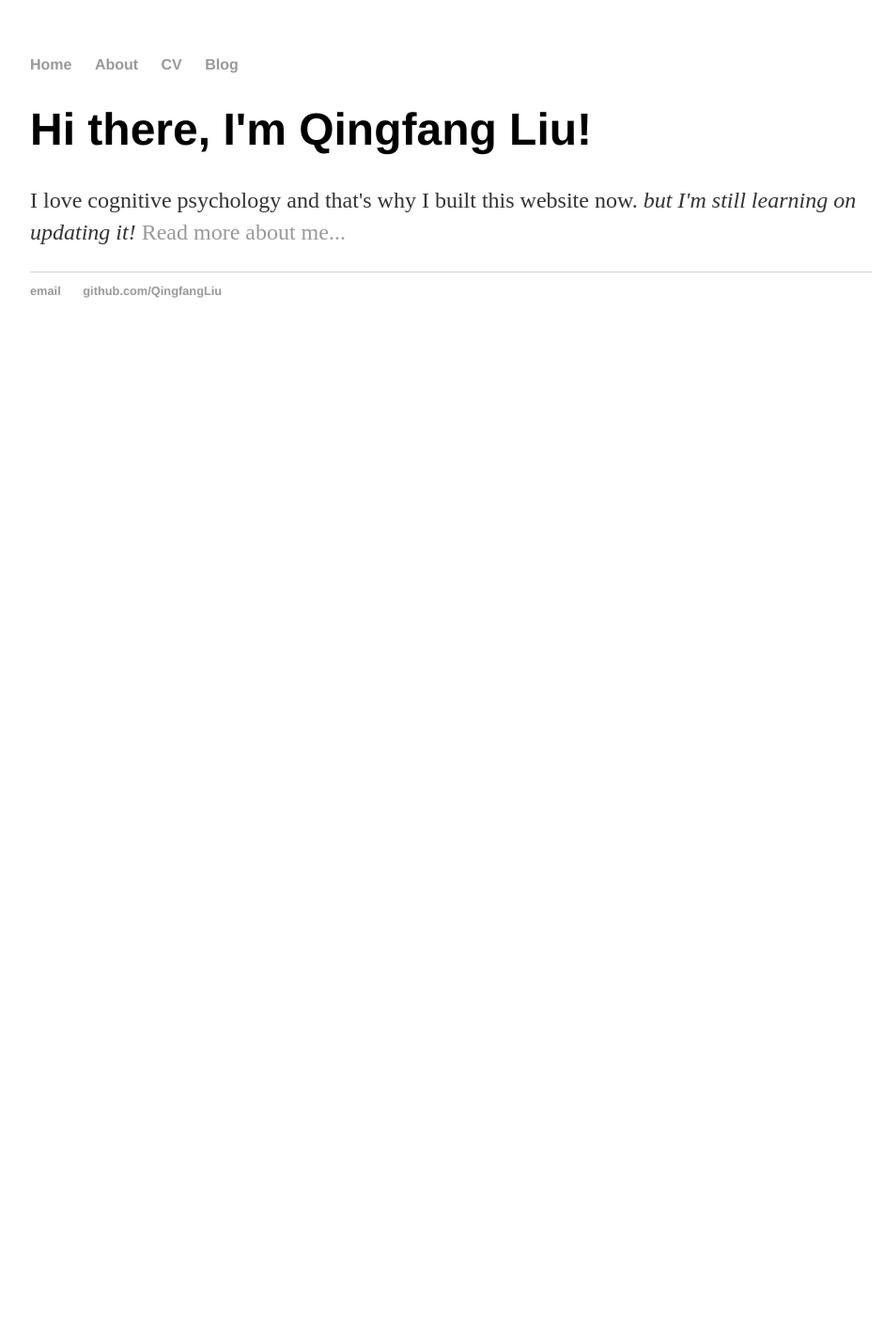
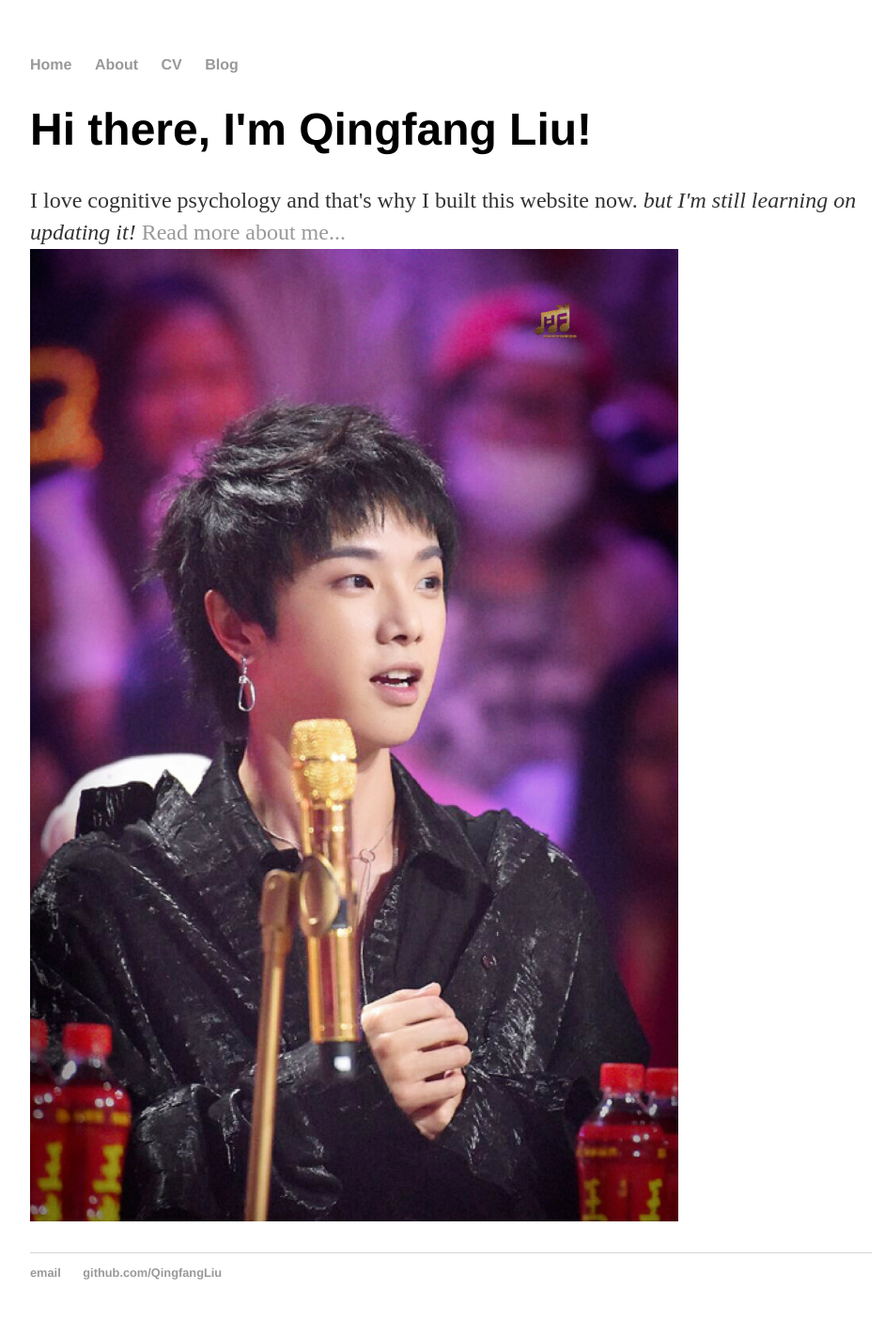
Before and after one commit to QingfangLiu/qingfangliu.github.io, a Jekyll site: the page built from index.html, in a window 1280 px wide. Shown: the whole page at 94% size, without its empty margins (160-1101 px from the left). Built offline with Jekyll 4.4.1, drawn with Linux system fonts in a browser that asks for light colours; before the commit the page ends 900 px from its top, so only the background shows below that.

Commit message:
add a photo

```diff
--- a/index.html
+++ b/index.html
@@ -5,5 +5,7 @@ title: Qingfang Liu
 <div class="blurb">
 	<h1>Hi there, I'm Qingfang Liu!</h1>
 	<p>I love cognitive psychology and that's why I built this website now. <em> but I'm still learning on updating it! </em> <a href="/about">Read more about me...</a>
+
+		<img src="images/hcy.jpg" alt="hi" class="inline"/>
 	</p>
 </div><!-- /.blurb -->
```
Also changed, not shown: images/hcy.jpg (added), 1 other file.
